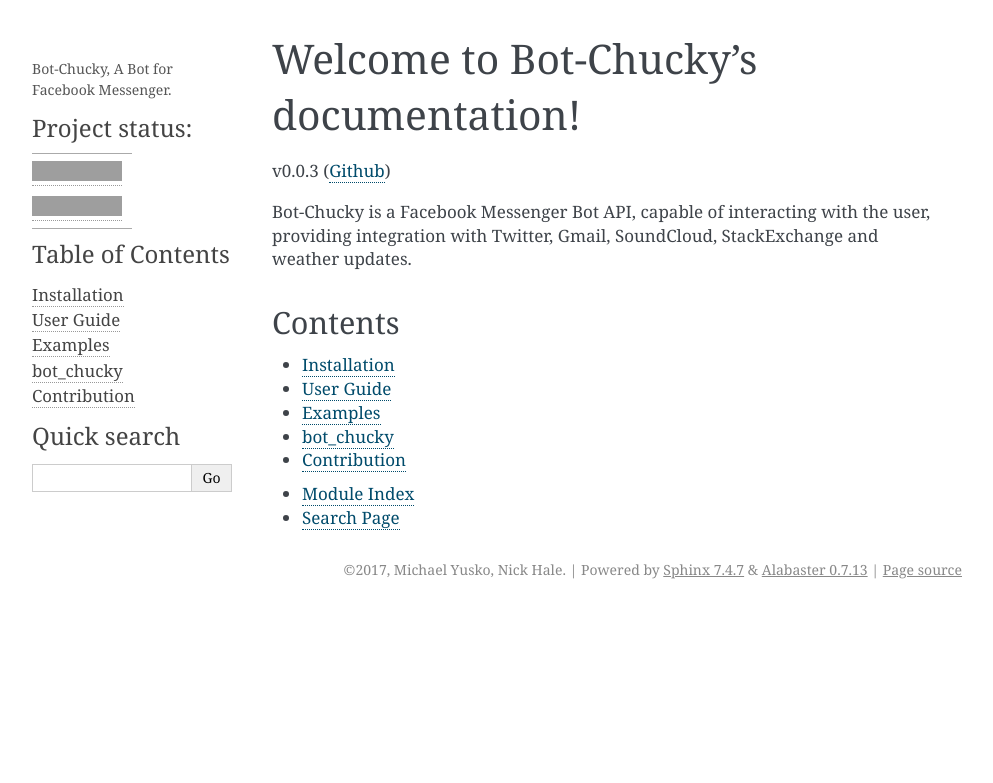
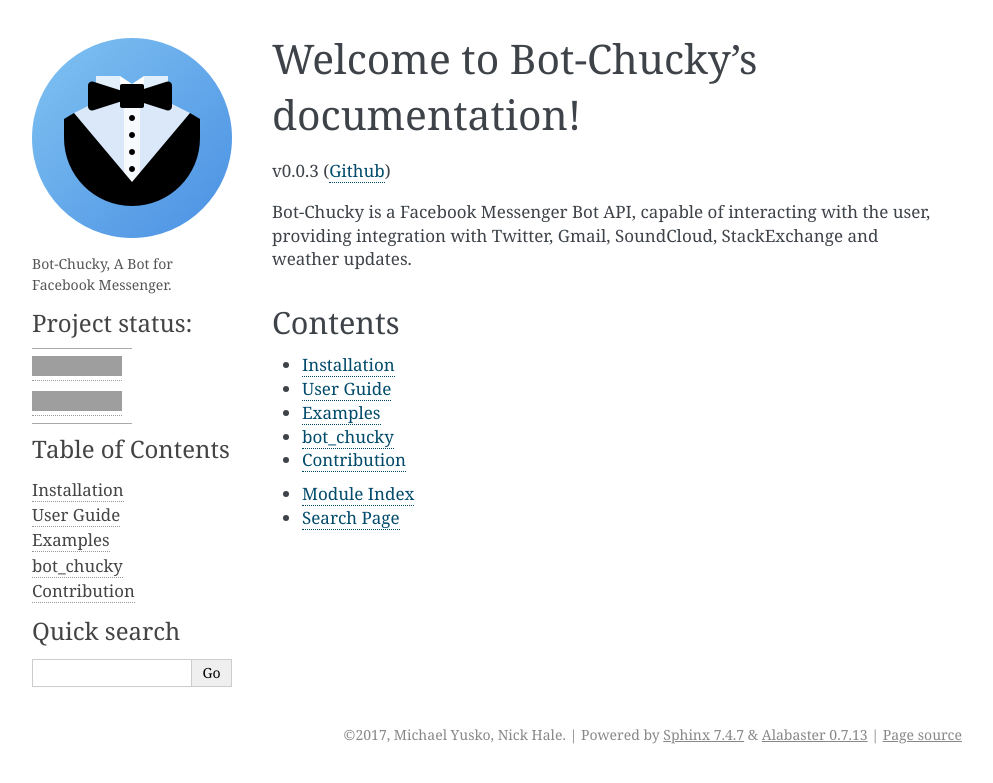
Before and after one commit to nik849/Bot-Chucky, a Sphinx documentation site: the page built from docs/index.rst, in a window 1280 px wide. Shown: the top 783 px of the page, without its empty margins (148-1141 px from the left). Built offline with Sphinx 7.4.7, drawn with Linux system fonts in a browser that asks for light colours; formulas are drawn with MathJax 3; grey boxes are pictures that could not be loaded.

Commit message:
Added logo to docs

```diff
--- a/docs/conf.py
+++ b/docs/conf.py
@@ -105,6 +105,8 @@
 # so a file named "default.css" will overwrite the builtin "default.css".
 html_static_path = ['_static']
 
+html_logo = '_static/PyWaiters.png'
+
 html_sidebars = {'**': ['sidebar.html', 'globaltoc.html', 'searchbox.html']}
 # -- Options for HTMLHelp output ------------------------------------------
 
```
Also changed, not shown: docs/_static/PyWaiters.png (added).
